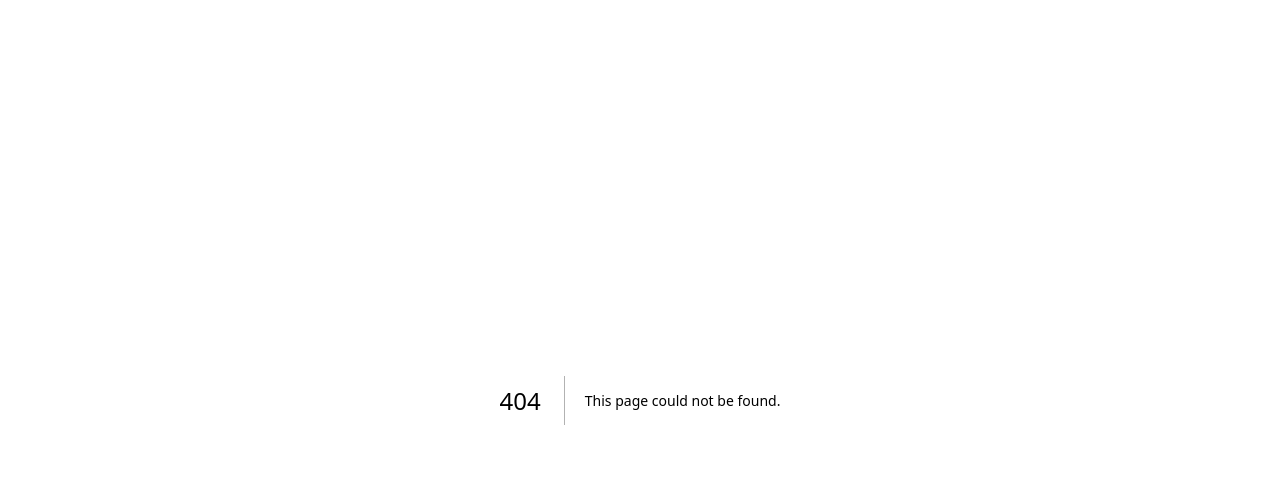
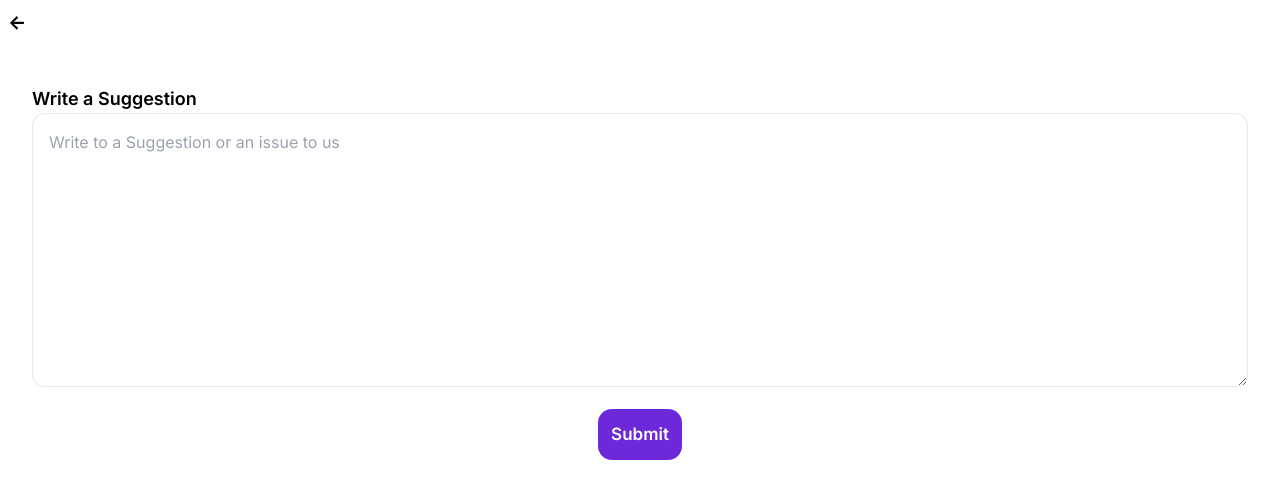
Before and after one commit to nidhish-srivastava/InvestorPortal, a Next.js app: page /suggestion in a window 1280 px wide. Before the commit this address had no page. Shown: the top 498 px of the page. Built offline with nearby package versions, Linux system fonts and the light colour scheme.

Commit message:
Created my-reports and suggestion basic routes ui

```diff
--- a/src/app/my-investments/page.js
+++ b/src/app/my-investments/page.js
@@ -87,6 +87,7 @@ function MyInvestments() {
           <ProjectCard key={e?.id} projectObj={e}/>
           ))}
     </div>
+
       }
       {/* <section className="mt-4 w-[95%] mx-auto p-2 rounded-lg bg-blue-600 shadow-md flex justify-between">
         <div className="flex flex-col text-white p-2">
--- /dev/null
+++ b/src/app/my-reports/page.js
@@ -0,0 +1,17 @@
+import NavHeader from '@/components/Navbar/NavHeader'
+import React from 'react'
+
+function MyReports() {
+  return (
+    <>
+    <NavHeader/>
+    <div className='mt-8'>
+        <h2>
+        MyReports
+        </h2>
+        </div>
+    </>
+  )
+}
+
+export default MyReports
--- /dev/null
+++ b/src/app/suggestion/page.js
@@ -0,0 +1,19 @@
+import Button from "@/components/Button"
+import NavHeader from "@/components/Navbar/NavHeader"
+
+function Suggestion() {
+  return (
+    <>
+        <NavHeader/>
+    <div className="w-[95%] mx-auto mt-12">
+        <label htmlFor="suggestion" className="text-lg font-semibold">Write a Suggestion</label>
+        <textarea name="" id="suggestion" cols="30" rows="10" placeholder="Write to a Suggestion or an issue to us"></textarea>
+        <div className="text-center mt-4">
+        <Button>Submit</Button>
+        </div>
+    </div>
+    </>
+  )
+}
+
+export default Suggestion
--- a/src/components/HamburgerModal.js
+++ /dev/null
@@ -1,8 +0,0 @@
-
-function HamburgerModal() {
-  return (
-    <div>HamburgerModal</div>
-  )
-}
-
-export default HamburgerModal
--- a/src/components/Home.js
+++ b/src/components/Home.js
@@ -6,7 +6,7 @@ import BottomNavBar from "./Navbar/BottomNavBar";
 import { useEffect, useState } from "react";
 import { collection, getDocs } from "firebase/firestore";
 import { db } from "@/utils/firebase";
-import Hamburger from "./Navbar/Hamburger";
+import HamburgerModal from "./Navbar/HamburgerModal";
 import Skeleton from 'react-loading-skeleton'
 import 'react-loading-skeleton/dist/skeleton.css'
 
@@ -32,7 +32,7 @@ function Home() {
   }, [])
   return (
     <>
-     <Hamburger/>
+     <HamburgerModal/>
       <header className="flex items-center gap-2 p-4 relative -z-[1] rounded-b-lg bg-blue-700 shadow-md">
         <Image src={Dp} width={70} height={70} alt="dp" />
         <h2 className="font-semibold text-white">
--- a/src/components/Navbar/Hamburger.js
+++ b/src/components/Navbar/HamburgerModal.js
@@ -1,9 +1,10 @@
 import React, { useState } from 'react'
 import { signOut } from "firebase/auth"
 import { auth } from "@/utils/firebase";
-function Hamburger() {
+import { useRouter } from 'next/navigation';
+function HamburgerModal() {
     const [isModalOpen, setIsModalOpen] = useState(false);
-
+    const router = useRouter()
     const signoutHandler = async () => {
       localStorage.removeItem("investorDetails")
       await signOut(auth)
@@ -25,6 +26,8 @@ function Hamburger() {
      {isModalOpen ? (
        <div className="absolute right-5 top-5">
          <div className="bg-white rounded shadow-md flex flex-col gap-4 p-4 min-h-[10rem] cursor-pointer" onClick={toggleModal}>
+          <button onClick={()=>router.push('my-reports')}>My Reports</button>
+          <button onClick={()=>router.push('/suggestion')}>Suggestion</button>
       <button onClick={signoutHandler}>Sign out</button>
          </div>
        </div>
@@ -33,4 +36,4 @@ function Hamburger() {
   )
 }
 
-export default Hamburger
+export default HamburgerModal
--- a/src/styles/globals.css
+++ b/src/styles/globals.css
@@ -22,6 +22,11 @@ font-weight: 600;
 line-height: normal;
 }
 
+textarea {
+  min-height: 100px;
+}
+
+
 h1,h2,h3,h4,h5{
   margin: 0;
   padding: 0;
@@ -34,6 +39,13 @@ input,select{
   border-radius: 0.75rem;
 }
 
+textarea{
+  border-width: 1.8px;
+  padding: 1rem;
+  width: 100%;
+  outline: none;
+  border-radius: 0.75rem;
+}
 
 .remove-arrow::-webkit-inner-spin-button,
 .remove-arrow::-webkit-outer-spin-button {
```
